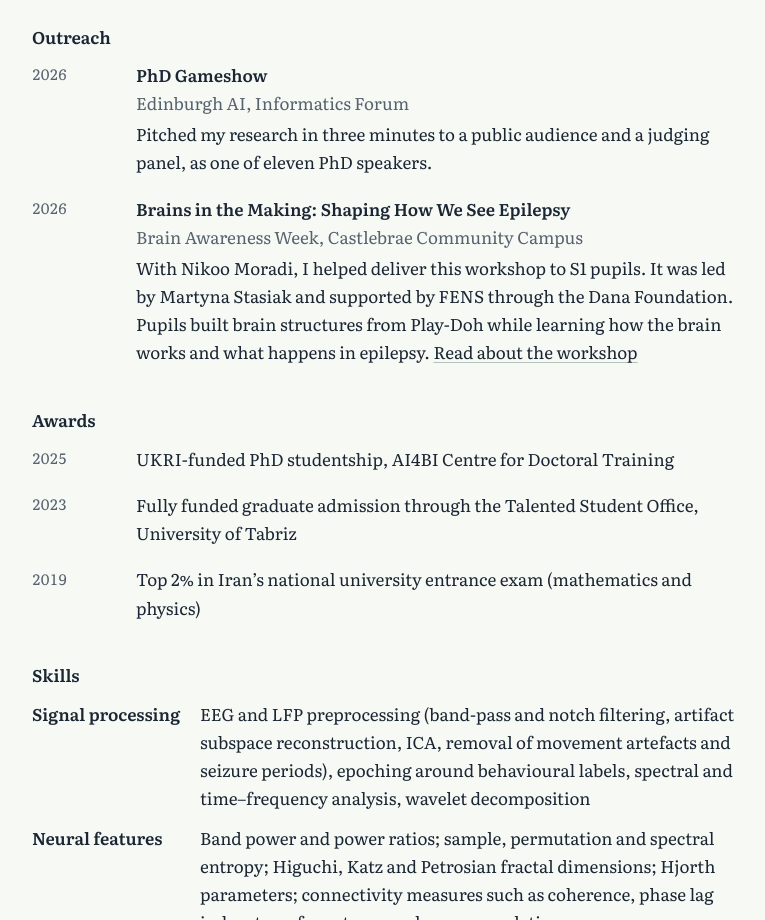
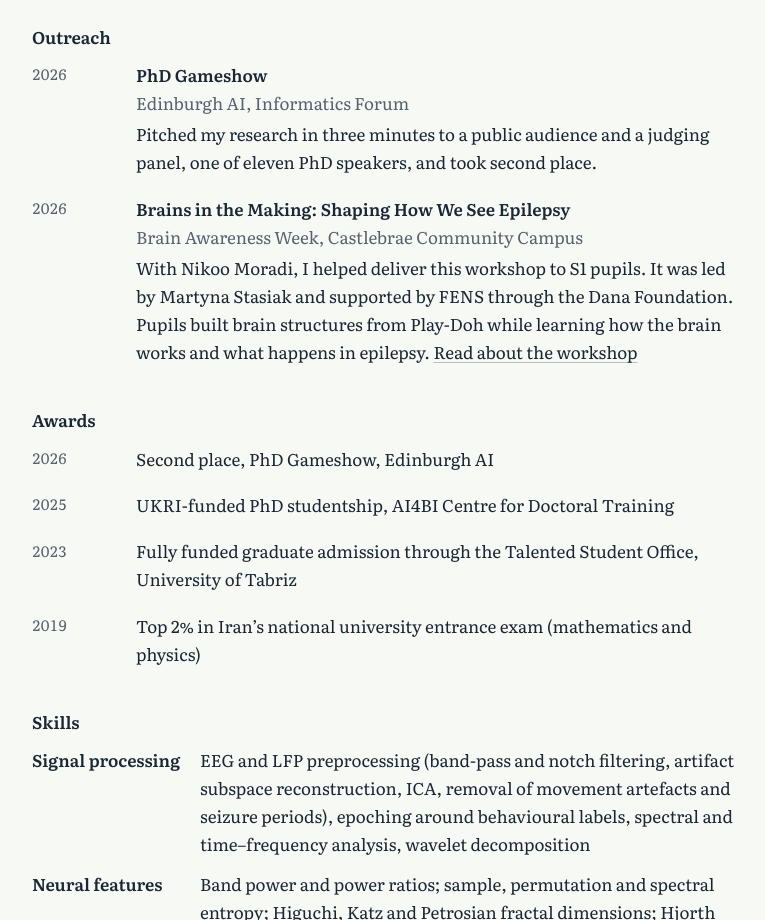
Before and after one commit to LachinSoufizadeh/LachinSoufizadeh.github.io, a plain HTML site: page index.html in a window 1280 px wide. Shown: the part 4020-4940 px from the top of the page, without its empty margins (336-1101 px from the left). Drawn offline with Linux system fonts and the light colour scheme.

Commit message:
Add second place at the PhD Gameshow
Co-Authored-By: Claude Opus 5.5 <noreply@anthropic.com>
Claude-Session: https://claude.ai/code/session_01E96n5TEPxW9bbBFQempvNd

```diff
--- a/index.html
+++ b/index.html
@@ -237,7 +237,7 @@
             <div>
               <p class="title">PhD Gameshow</p>
               <p class="meta">Edinburgh AI, Informatics Forum</p>
-              <p class="detail">Pitched my research in three minutes to a public audience and a judging panel, as one of eleven PhD speakers.</p>
+              <p class="detail">Pitched my research in three minutes to a public audience and a judging panel, one of eleven PhD speakers, and took second place.</p>
             </div>
           </li>
           <li class="entry">
@@ -252,6 +252,10 @@
 
         <h3>Awards</h3>
         <ol class="entries">
+          <li class="entry">
+            <span class="when">2026</span>
+            <div><p>Second place, PhD Gameshow, Edinburgh AI</p></div>
+          </li>
           <li class="entry">
             <span class="when">2025</span>
             <div><p>UKRI-funded PhD studentship, AI4BI Centre for Doctoral Training</p></div>
```
